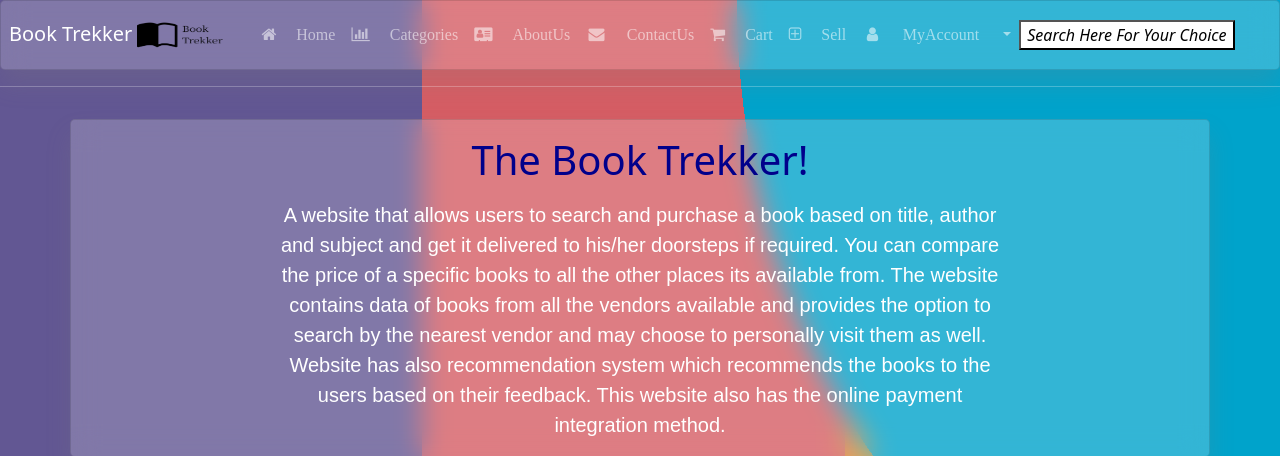
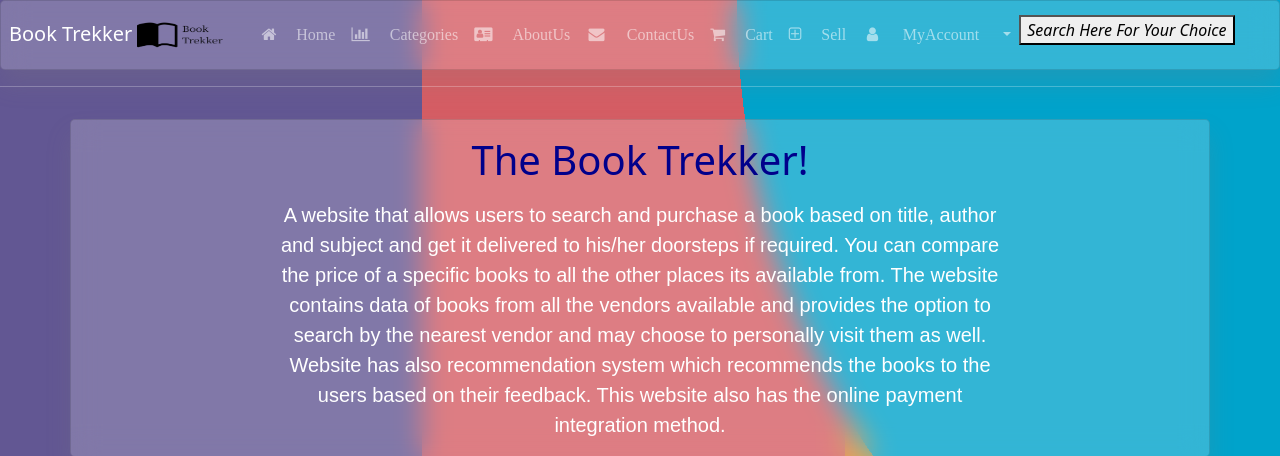
Before and after one commit to Sohaibmeo/Booktrrekker, a Django app: page /about/ in a window 1280 px wide. Shown: the top 456 px of the page. Run offline with Django 4.2, Linux system fonts and the light colour scheme; parts of the project's set-up code (start-up, migrations or seed data) failed here and were passed over; some libraries are stand-ins or nearby versions; some web fonts are replaced.

Commit message:
UI change

```diff
--- a/templates/base.html
+++ b/templates/base.html
@@ -49,7 +49,8 @@
   }
 }
 body{
-  z-index: 1 ;
+
+  z-index: 0 ;
   display: grid;
   top: 0;
   left: 0;
@@ -81,6 +82,14 @@ body{
 li a:hover {
   background-color:#296354;
   border-radius: 50px;
+}
+.dropdown-toggle{
+  z-index: 5000;
+}
+.dropdownSearch{
+  position: absolute;
+  z-index: 5000;
+  overflow: visible;
 }
 .nav-item{
   font-size: 1em;
@@ -178,12 +187,9 @@ li:last-child {
               {% endif %}
             </div>
           </li>
-
-        </ul>
-
-
+          <li>
             <div class="dropdownSearch"  >
-  <button style="background-color:white ;"  type="button" id="dropdownMenuButton" data-toggle="dropdown" aria-haspopup="true" aria-expanded="false">
+              <button type="button" id="dropdownMenuButton" data-toggle="dropdown" aria-haspopup="true" aria-expanded="false">
                <i> Search Here For Your Choice</i>
                 </button>
 
@@ -234,6 +240,12 @@ li:last-child {
                       </div> -->
 
                   </div>
+          </li>
+
+        </ul>
+
+
+
     </nav>
   </div>
     <!-- <a href="/contact-us/">Contact Us</a>
```
Also changed, not shown: db.sqlite3. Lines whose indentation alone changed are shown as unchanged.
